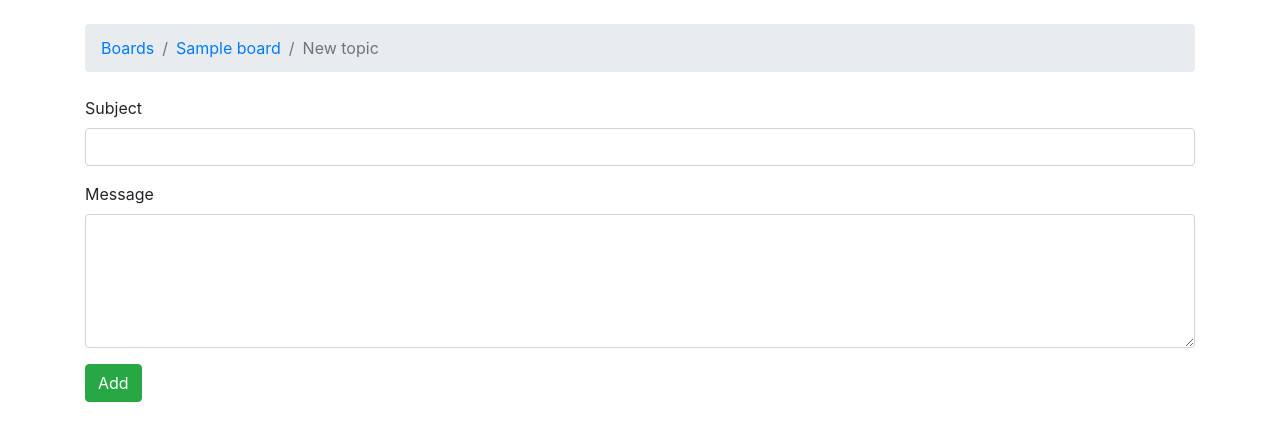
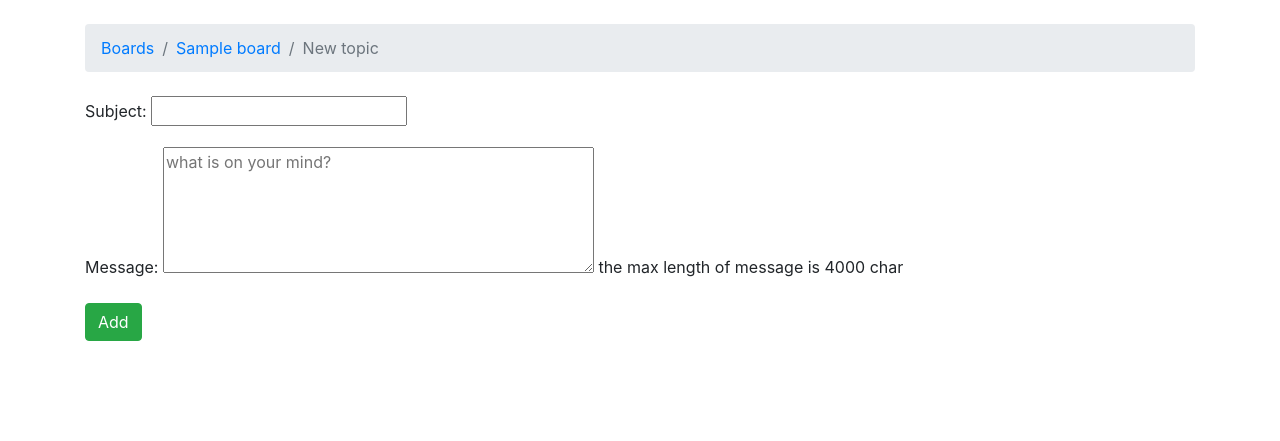
Before and after one commit to MohamedSalah9972/Board, a Django app: page /boards/1/new in a window 1280 px wide. Shown: the top 441 px of the page. Run offline with Django 3.2, Linux system fonts and the light colour scheme; tables that the repository leaves empty hold one stand-in row (values such as "Sample post"); some libraries are stand-ins or nearby versions.

Commit message:
add django form

```diff
--- /dev/null
+++ b/boards/forms.py
@@ -0,0 +1,11 @@
+from django import forms
+from .models import Topic
+
+
+class NewTopicForm(forms.ModelForm):
+    message = forms.CharField(widget=forms.Textarea(attrs={'rows': 5, 'placeholder': 'what is on your mind?'}),
+                              max_length=4000, help_text="the max length of message is 4000 char")
+
+    class Meta:
+        model = Topic
+        fields = ['subject', 'message']
--- a/boards/views.py
+++ b/boards/views.py
@@ -2,6 +2,7 @@ from django.shortcuts import render, get_object_or_404, redirect
 from django.http import HttpResponse, Http404
 from .models import Board, Topic, Post
 from django.contrib.auth.models import User
+from .forms import NewTopicForm
 
 
 # Create your views here.
@@ -17,20 +18,22 @@ def board_topics(request, board_id):
 
 def new_topic(request, board_id):
     board = get_object_or_404(Board, pk=board_id)
-    if request.method == 'POST':
-        subject = request.POST['subject']
-        message = request.POST['message']
-        user = User.objects.first()
-        topic = Topic.objects.create(
-            subject=subject,
-            board=board,
-            creator=user
-        )
-        post = Post.objects.create(
-            message=message,
-            topic=topic,
-            creator=user
-        )
-        return redirect('board_topics', board_id=board_id)
+    if request.method == "POST":
+        form=NewTopicForm(request.POST)
+        if form.is_valid():
+            topic = form.save(commit=False)
+            topic.board = board
+            user = User.objects.first()
+            topic.creator = user
+            topic.save()
+            message =form.cleaned_data.get('message')
+            post = Post.objects.create(
+                message=message,
+                topic=topic,
+                creator=user
+            )
+            return redirect('board_topics', board_id=board_id)
 
-    return render(request, 'new_topic.html', {'board': board})
+    else:
+        form = NewTopicForm()
+    return render(request, 'new_topic.html', {'board': board, 'form': form})
--- a/templates/new_topic.html
+++ b/templates/new_topic.html
@@ -8,16 +8,9 @@
 {% endblock %}
 
 {% block content %}
-<form method="post">
+<form method="post" novalidate>
     {% csrf_token %}
-    <div class="form-group">
-        <label for="id_subject">Subject</label>
-        <input type="text" class="form-control" id="id_subject" name="subject">
-    </div>
-    <div class="form-group">
-        <label for="id_message">Message</label>
-        <textarea class="form-control" id="id_message" name="message" rows="5"></textarea>
-    </div>
+  {{form.as_p}}
     <button type="submit" class="btn btn-success">Add</button>
 </form>
 {% endblock %}
```
